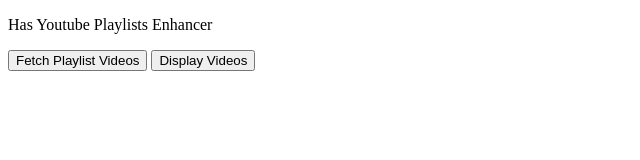
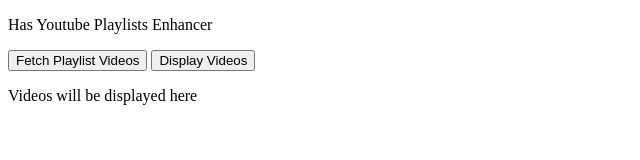
Before and after one commit to HasanBradfordUni/YoutubePlaylistsEnhancer, a plain HTML site: page index.html in a window 1280 px wide. Shown: the whole page, without its empty margins (0-640 px from the left). Drawn offline with Linux system fonts and the light colour scheme.

Commit message:
update index.html

```diff
--- a/index.html
+++ b/index.html
@@ -10,7 +10,7 @@
   <p>Has Youtube Playlists Enhancer</p>
   <button id="fetch-videos">Fetch Playlist Videos</button>
   <button type="button" onclick="displayVideos()">Display Videos</button>
-  <p id="videoslist"></p>
+  <p id="videoslist">Videos will be displayed here</p>
 
   <script>
     function getPlaylistID() {
```
